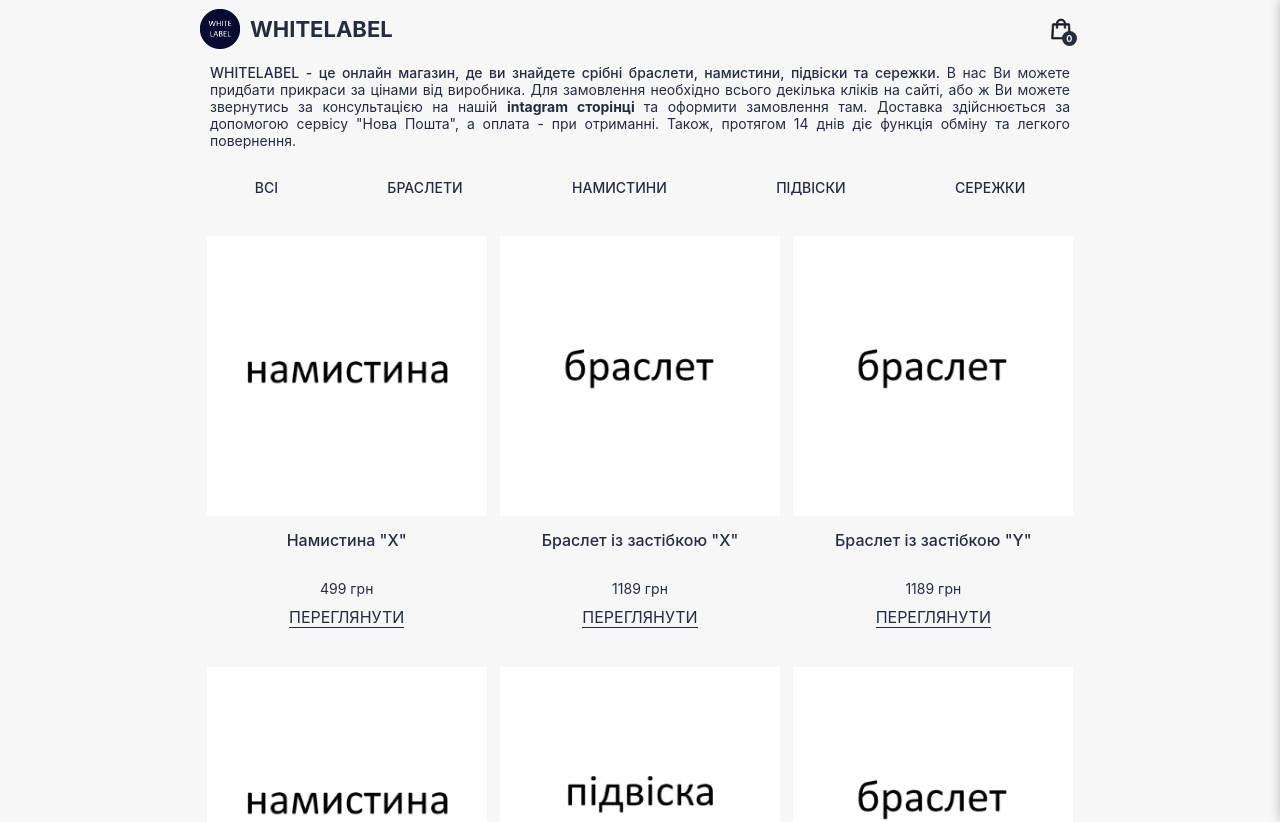
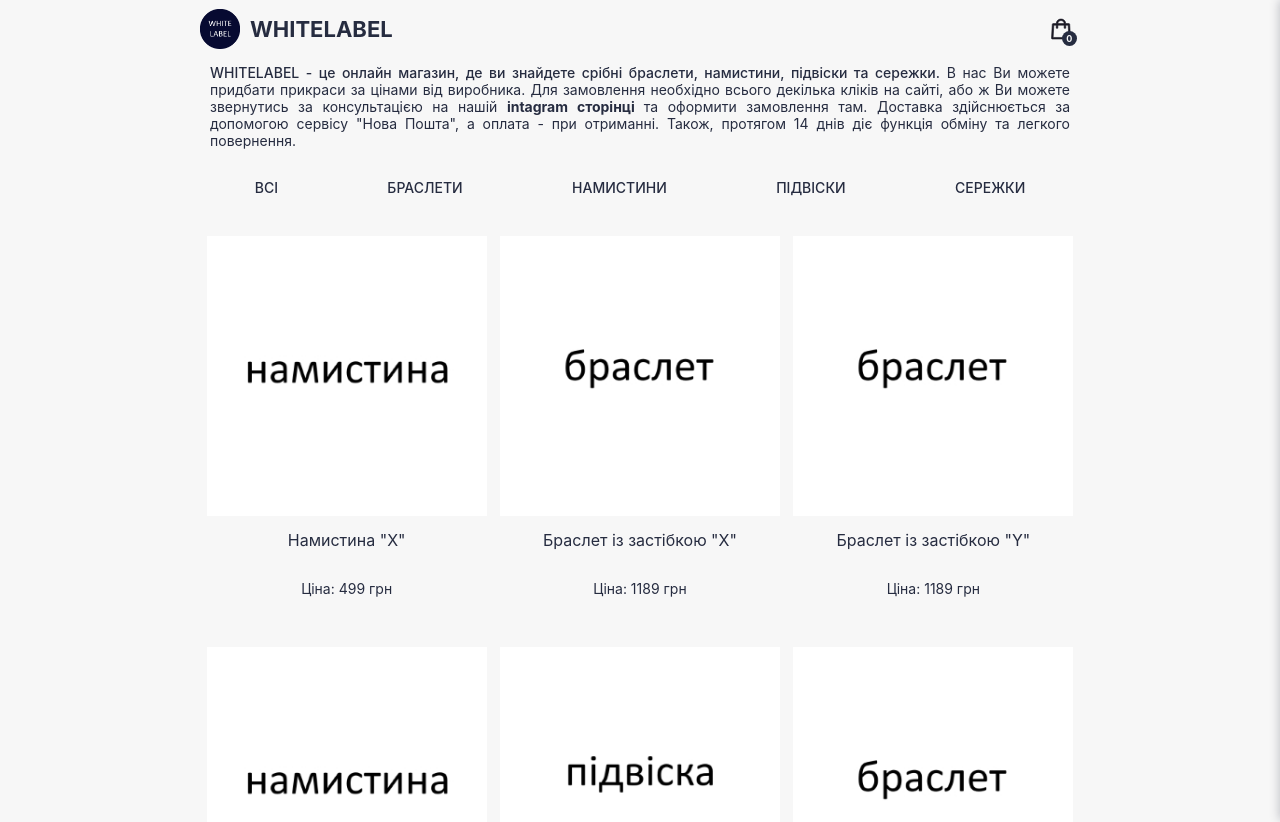
Before and after one commit to KEIZOdotUA/insta-store, a React (Vite) app: page / in a window 1280 px wide. Shown: the top 822 px of the page. Built offline with nearby package versions, Linux system fonts and the light colour scheme.

Commit message:
Implemented [Sale price]

```diff
--- a/src/components/ConfirmationNotification/ConfirmationNotification.jsx
+++ b/src/components/ConfirmationNotification/ConfirmationNotification.jsx
@@ -5,7 +5,7 @@ function ConfirmationNotification() {
     <div id="confirmation-notification">
       <h2>Дякуємо за замовлення!</h2>
       Ваше замовлення буде оброблене найближчим часом.
-      Наші менеджери обов&apos;язково зв&apos;яжуться з Вами для підтвердження деталей.
+      В разі потреби наші менеджери зв&apos;яжуться з Вами для підтвердження деталей.
     </div>
   );
 }
--- a/src/components/Product/Card/ProductCard.css
+++ b/src/components/Product/Card/ProductCard.css
@@ -16,7 +16,6 @@
   height: 40px;
   cursor: pointer;
   font-size: 16px;
-  font-weight: 500;
   display: -webkit-box;
   margin: 10px 0 10px 0;
   display: -webkit-box;
@@ -30,16 +29,3 @@
   font-size: 14px;
   margin-bottom: 10px;
 }
-
-.product-card__open-product {
-  cursor: pointer;
-  font-size: 16px;
-}
-
-.product-card__open-product > span {
-  border-bottom: 1px solid var(--border);
-}
-
-.product-card__open-product > span:hover {
-  border-bottom: 2px solid var(--border);
-}
--- a/src/components/Product/Card/ProductCard.jsx
+++ b/src/components/Product/Card/ProductCard.jsx
@@ -25,17 +25,12 @@ function ProductCard({ product, onClick }) {
         {product.name}
       </div>
       <div className="product-card__price">
-        {`${product.price} `}
+        {'Ціна: '}
+        {product.oldPrice > 0 && product.oldPrice !== product.price && (
+          <s>{`${product.oldPrice}`}</s>
+        )}
+        {` ${product.price} `}
         грн
-      </div>
-      <div
-        className="product-card__open-product"
-        onClick={onClick}
-        onKeyDown={onClick}
-        role="button"
-        tabIndex="0"
-      >
-        <span>ПЕРЕГЛЯНУТИ</span>
       </div>
     </div>
   );
@@ -45,6 +40,7 @@ ProductCard.propTypes = {
   product: PropTypes.shape({
     id: PropTypes.number.isRequired,
     name: PropTypes.string.isRequired,
+    oldPrice: PropTypes.number.isRequired,
     price: PropTypes.number.isRequired,
   }).isRequired,
   onClick: PropTypes.func.isRequired,
```
